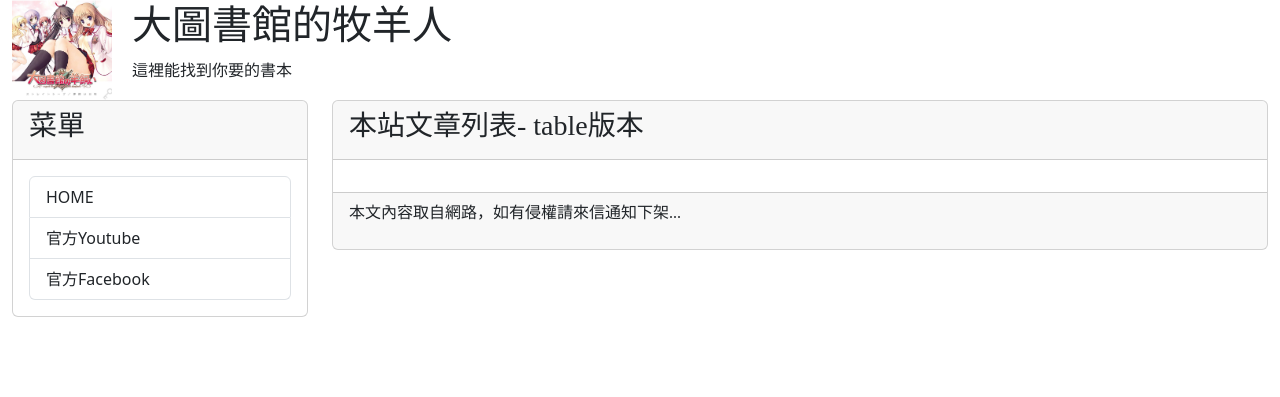
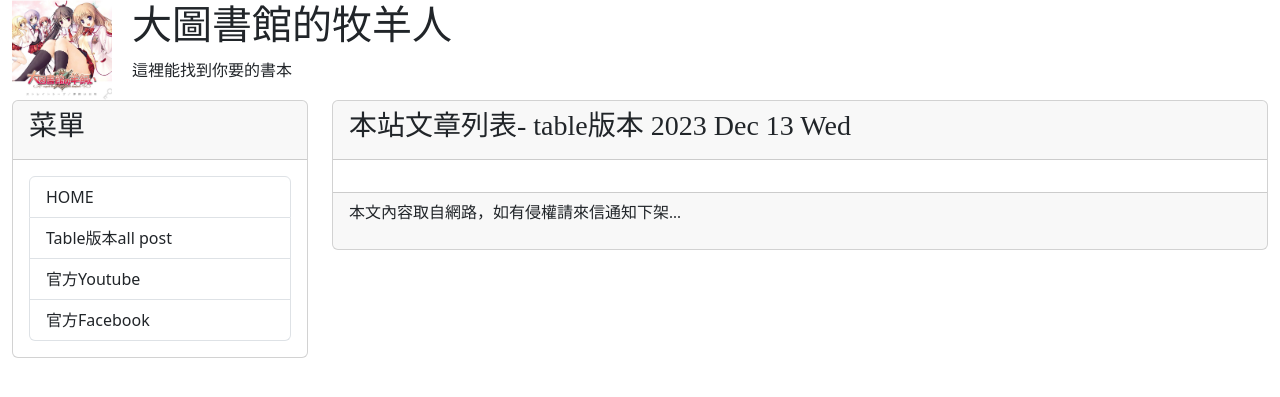
Before and after one commit to abc45197009abc/happy, a Django app: template mysite/templates/allposts.html in a window 1280 px wide. Shown: the top 397 px of the page. Run offline with Django 3.2, Linux system fonts and the light colour scheme; the template is opened without the code that fills it, so the values that code supplies are empty.

Commit message:
new date

```diff
--- a/mysite/templates/allposts.html
+++ b/mysite/templates/allposts.html
@@ -2,15 +2,26 @@
 {% block title %}歡迎光臨我的部落格{% endblock title %}
 {% block headmessage %}
 <h3 style='font-family:標楷體;'>本站文章列表- table版本</a>
-    {% endblock headmessage %}
+    {% now 'Y M d D' %}
+{% endblock headmessage %}
 {% block content %}
 {% for post in posts %}
-
-
-
-
-
-
+{% if forloop.first %}
+<table>
+    <tr background="#cccccc">
+        <th>Title</th>
+        <th>SLUG</th>
+        <th>pub data</th>
+    </tr>
+{% endif %}
+    <tr background='{% cycle "#ffccff" "#ccffcc" %}'>
+        <td>{{ post.title }}</td>
+        <td>{{ post.slug }}</td>
+        <td>{{ post.pub_date }}</td>
+    </tr>
+{% if forloop.last %}
+</table>
+{% endif %}
 
 {% endfor %}
 {% endblock content %}
--- a/templates/base2.html
+++ b/templates/base2.html
@@ -31,6 +31,7 @@
                         <div class="card-body">
                             <div class='list-group'>
                                 <a href='/' class='list-group-item'>HOME</a>
+                                <a href="{% url 'show-all-posts' %}" class="list-group-item">Table版本all post</a>
                                 <a href='https://youtube.com' class='list-group-item'>官方Youtube</a>
                                 <a href='https://zh-tw.facebook.com/' class='list-group-item'>官方Facebook</a>
                             </div>
```
Also changed, not shown: db.sqlite3.
